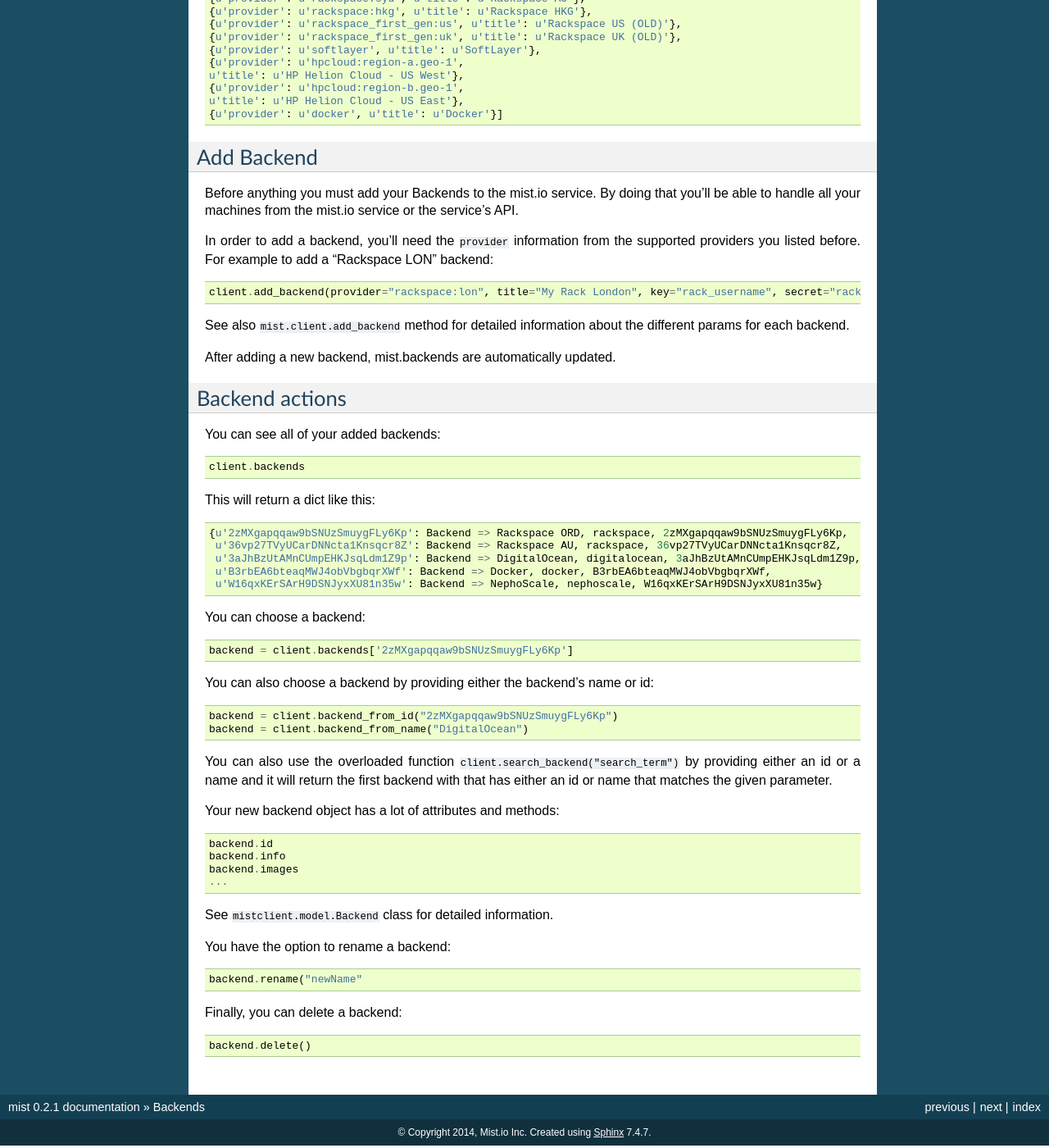
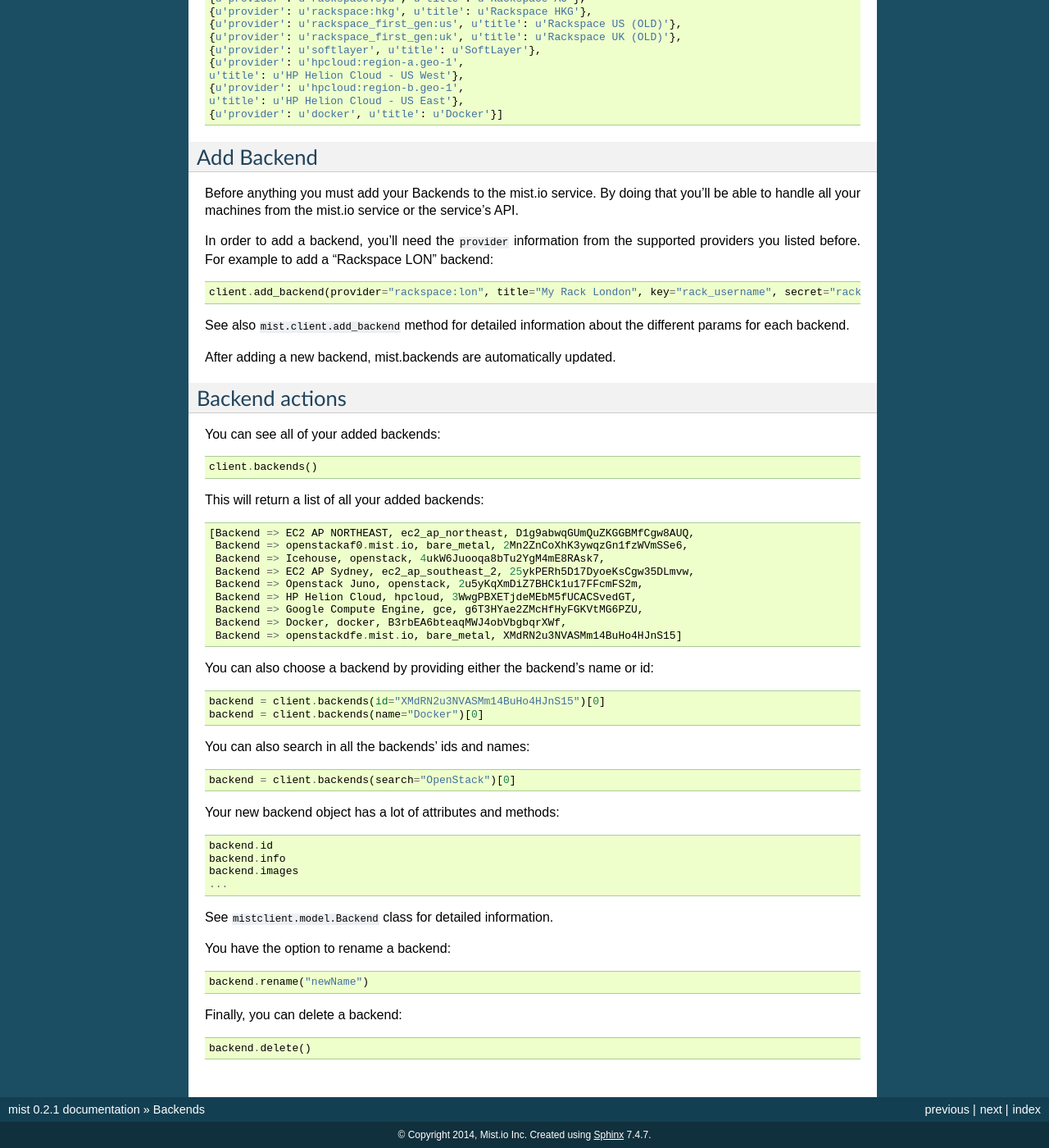
Before and after one commit to mistio/mist.client, a Sphinx documentation site: the page built from docs/source/client/backends.rst, in a window 1280 px wide and 1400 px high, scrolled down 656 px. Shown: the whole window at 82% size. Built offline with Sphinx 7.4.7, drawn with Linux system fonts in a browser that asks for light colours; pages that are not in the unit, such as notebooks, are missing from menus.

Commit message:
Update python mistclient backends documentation

```diff
--- a/docs/source/client/backends.rst
+++ b/docs/source/client/backends.rst
@@ -63,28 +63,29 @@
 ===============
 You can see all of your added backends::
 
-    client.backends
+    client.backends()
 
-This will return a dict like this::
+This will return a list of all your added backends::
 
-    {u'2zMXgapqqaw9bSNUzSmuygFLy6Kp': Backend => Rackspace ORD, rackspace, 2zMXgapqqaw9bSNUzSmuygFLy6Kp,
-     u'36vp27TVyUCarDNNcta1Knsqcr8Z': Backend => Rackspace AU, rackspace, 36vp27TVyUCarDNNcta1Knsqcr8Z,
-     u'3aJhBzUtAMnCUmpEHKJsqLdm1Z9p': Backend => DigitalOcean, digitalocean, 3aJhBzUtAMnCUmpEHKJsqLdm1Z9p,
-     u'B3rbEA6bteaqMWJ4obVbgbqrXWf': Backend => Docker, docker, B3rbEA6bteaqMWJ4obVbgbqrXWf,
-     u'W16qxKErSArH9DSNJyxXU81n35w': Backend => NephoScale, nephoscale, W16qxKErSArH9DSNJyxXU81n35w}
+    [Backend => EC2 AP NORTHEAST, ec2_ap_northeast, D1g9abwqGUmQuZKGGBMfCgw8AUQ,
+     Backend => openstackaf0.mist.io, bare_metal, 2Mn2ZnCoXhK3ywqzGn1fzWVmSSe6,
+     Backend => Icehouse, openstack, 4ukW6Juooqa8bTu2YgM4mE8RAsk7,
+     Backend => EC2 AP Sydney, ec2_ap_southeast_2, 25ykPERh5D17DyoeKsCgw35DLmvw,
+     Backend => Openstack Juno, openstack, 2u5yKqXmDiZ7BHCk1u17FFcmFS2m,
+     Backend => HP Helion Cloud, hpcloud, 3WwgPBXETjdeMEbM5fUCACSvedGT,
+     Backend => Google Compute Engine, gce, g6T3HYae2ZMcHfHyFGKVtMG6PZU,
+     Backend => Docker, docker, B3rbEA6bteaqMWJ4obVbgbqrXWf,
+     Backend => openstackdfe.mist.io, bare_metal, XMdRN2u3NVASMm14BuHo4HJnS15]
 
-You can choose a backend::
-
-    backend = client.backends['2zMXgapqqaw9bSNUzSmuygFLy6Kp']
 
 You can also choose a backend by providing either the backend's name or id::
 
-    backend = client.backend_from_id("2zMXgapqqaw9bSNUzSmuygFLy6Kp")
-    backend = client.backend_from_name("DigitalOcean")
+    backend = client.backends(id="XMdRN2u3NVASMm14BuHo4HJnS15")[0]
+    backend = client.backends(name="Docker")[0]
 
-You can also use the overloaded function ``client.search_backend("search_term")`` by providing either an id
-or a name and it will return the first backend with that has either an id or name that matches the given
-parameter.
+You can also search in all the backends' ids and names::
+
+    backend = client.backends(search="OpenStack")[0]
 
 Your new backend object has a lot of attributes and methods::
 
@@ -97,7 +98,7 @@
 
 You have the option to rename a backend::
 
-    backend.rename("newName"
+    backend.rename("newName")
 
 
 Finally, you can delete a backend::
```
